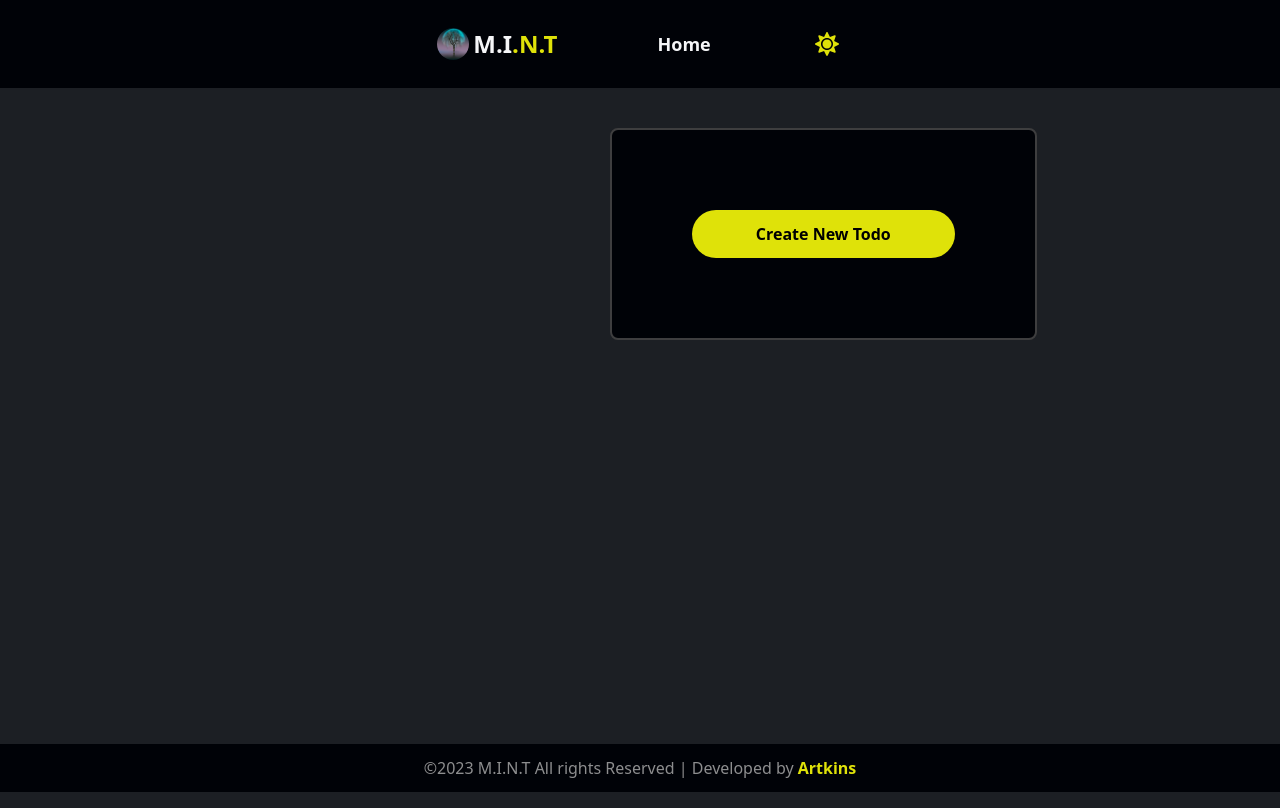
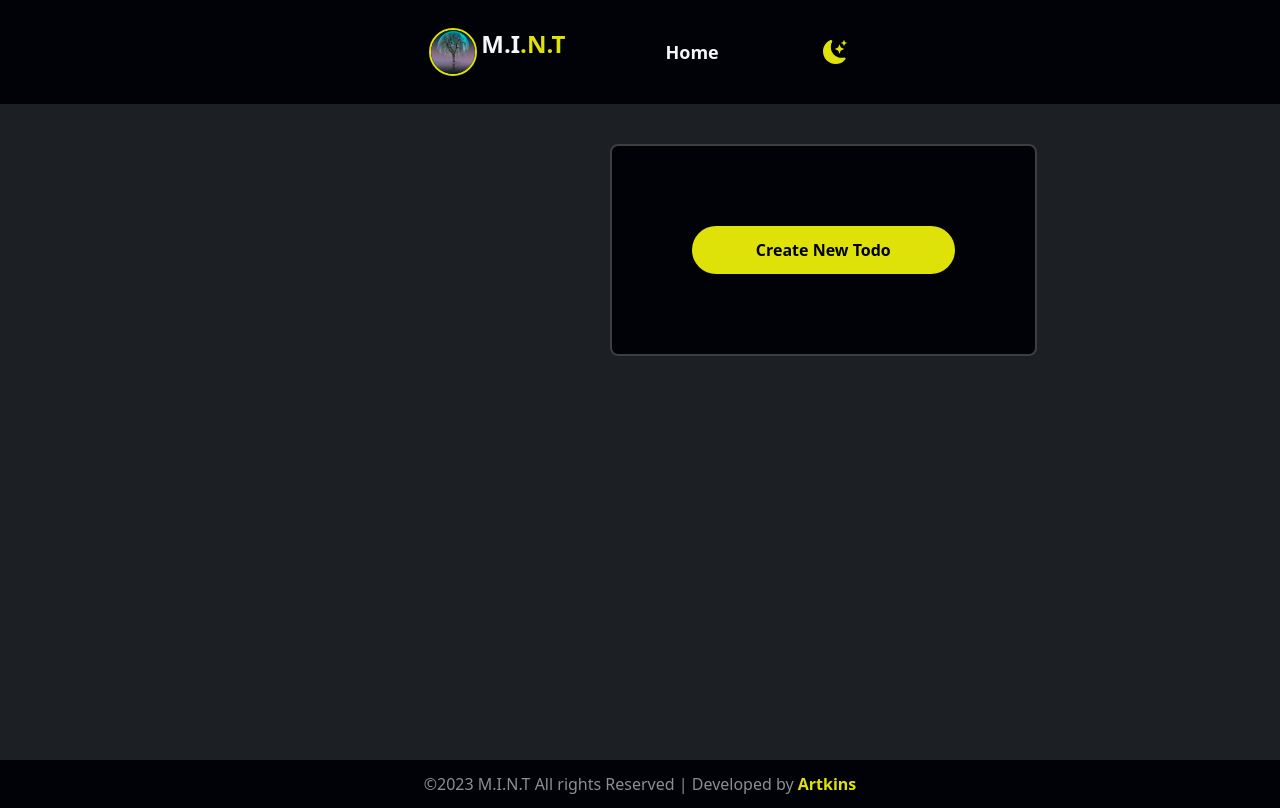
Before and after one commit to opiyodon/m.i.n.t, a Next.js app: page / in a window 1280 px wide. Built offline with nearby package versions, Linux system fonts and the light colour scheme; no server answers; the database is empty; a web font is replaced by a local one.

Commit message:
successfully handled the dark mode on navbar

```diff
--- a/app/layout.jsx
+++ b/app/layout.jsx
@@ -6,11 +6,12 @@ import Navbar from "../components/Navbar";
 import Footer from "../components/Footer";
 
 export default function RootLayout({ children }) {
-
   const [darkMode, setDarkMode] = useState(false);
 
   const toggleDarkMode = () => {
     setDarkMode((prevDarkMode) => !prevDarkMode);
+    // Toggle the "DARK" class on the body element
+    document.body.classList.toggle("DARK");
   };
 
   return (
--- a/components/Navbar.jsx
+++ b/components/Navbar.jsx
@@ -4,7 +4,7 @@ import { useState } from "react";
 import { FaSun } from "react-icons/fa";
 import { BsFillMoonStarsFill } from "react-icons/bs";
 
-const Navbar = () => {
+const Navbar = ({ toggleDarkMode }) => {
   const [isSunIconVisible, setIsSunIconVisible] = useState(true); // State to toggle the icon
 
   const toggleIcon = () => {
@@ -20,9 +20,9 @@ const Navbar = () => {
             <Image
               src="/images/bg.jpg"
               alt="logo image"
-              width={32}
-              height={32}
-              className="flex flex-col justify-center items-center object-cover rounded-full w-8 h-8 transition-all duration-1000 ease-in-out"
+              width={48}
+              height={48}
+              className="flex flex-col justify-center items-center object-cover rounded-full w-12 h-12 border-2 border-primary transition-all duration-1000 ease-in-out"
             />
 
             <div className="font-bold text-2xl">
@@ -49,9 +49,9 @@ const Navbar = () => {
           onClick={toggleIcon}
           name="light_dark_toggler">
           {isSunIconVisible ? (
+            <BsFillMoonStarsFill className="w-6 h-6" />
+          ) : (
             <FaSun className="w-6 h-6" />
-          ) : (
-            <BsFillMoonStarsFill className="w-6 h-6" />
           )}
         </button>
       </div>
```
